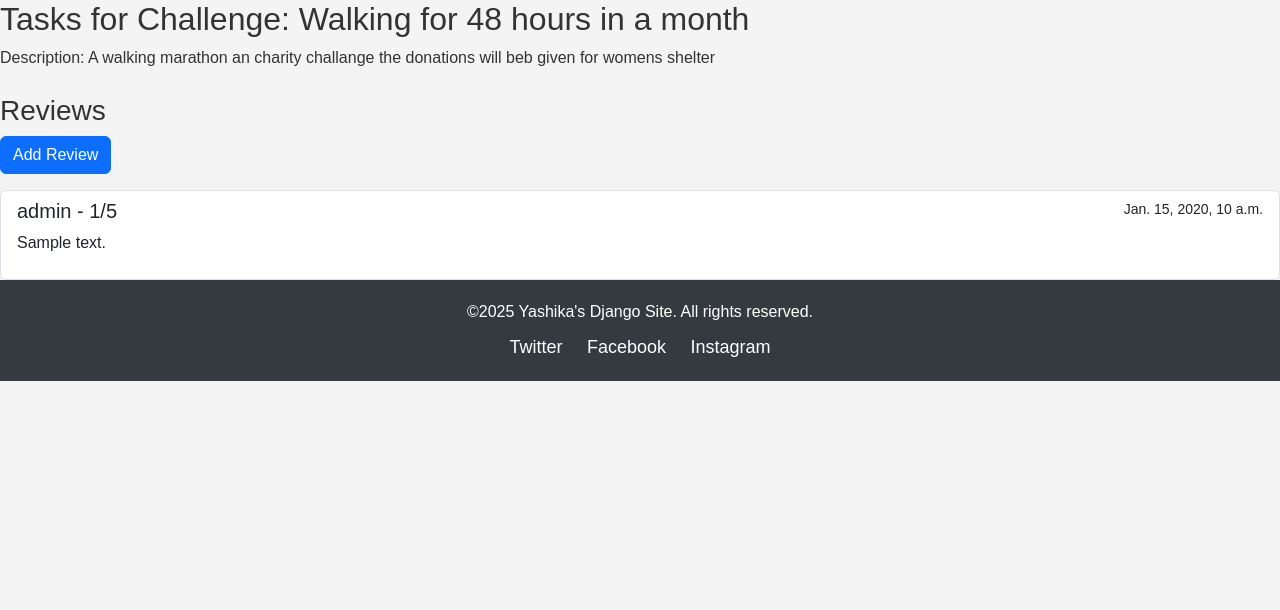
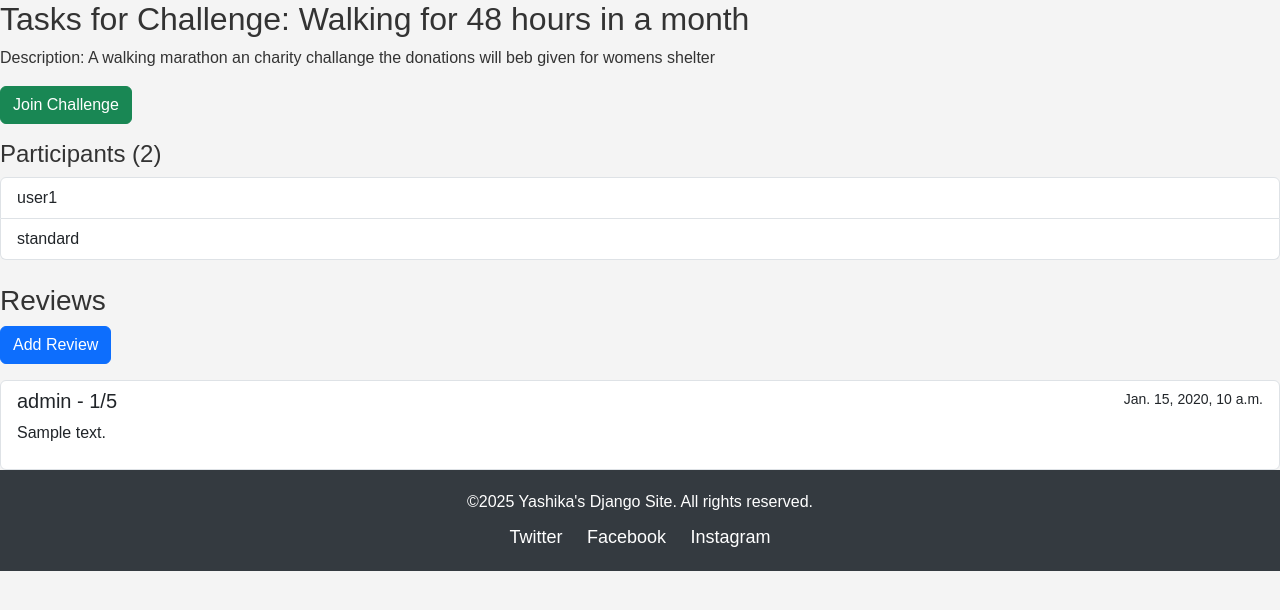
Before and after one commit to B00150149/B00150149_WebFrameworkDevelopment, a Django app: page /challengeTaskList/1/ in a window 1280 px wide. Shown: the part 67-677 px from the top of the page. Run offline with Django 5.2, Linux system fonts and the light colour scheme; data comes from the database, SQL or seed files in the repository; both versions use the stored data as it was after the commit; tables that the repository leaves empty hold one stand-in row (values such as "Sample post").

Commit message:
adding challange participant table
1) adding challenge participant in model.py so the particular viewer joining particular challenge is recorded
2) challengeList.html: adding to view it in front end
3) Views.py: adding it to challengelastlist so the particular challenge gets the particular user
4) adding its path urls

```diff
--- a/LeisureProject/leisureProjects/models.py
+++ b/LeisureProject/leisureProjects/models.py
@@ -110,3 +110,11 @@ class ChallengeReview(models.Model):
 
     def __str__(self):
         return f'Review by {self.user.username} for {self.challenge.title} ({self.rating}/5)'
+
+class ChallengeParticipant(models.Model):
+    challenge = models.ForeignKey(Challenge, on_delete=models.CASCADE, related_name='participants')
+    user = models.ForeignKey(User, on_delete=models.CASCADE)
+    join_date = models.DateTimeField(auto_now_add=True)
+
+    def __str__(self):
+        return f'{self.user.username} joined {self.challenge.title} on {self.join_date}'
--- a/LeisureProject/leisureProjects/templates/leisureProjects/challengeList.html
+++ b/LeisureProject/leisureProjects/templates/leisureProjects/challengeList.html
@@ -19,6 +19,9 @@
             <h3>{{ challenge.title }}</h3>
             <p><strong>Category:</strong> {{ challenge.age_category }}</p>
             <p><strong>Start:</strong> {{ challenge.start_date }} | <strong>End:</strong> {{ challenge.end_date }}</p>
+            <div class="participant-count">
+                <span class="badge">{{ challenge.participants.count }} participant{{ challenge.participants.count|pluralize }}</span>
+            </div>
         </div>
     </div>
     </a>
--- a/LeisureProject/leisureProjects/templates/leisureProjects/challengeTaskList.html
+++ b/LeisureProject/leisureProjects/templates/leisureProjects/challengeTaskList.html
@@ -5,6 +5,29 @@
 
 <h2>Tasks for Challenge: {{ challenge.title }}</h2>
 <p>Description: {{ challenge.description }}</p>
+
+<div class="challenge-meta mb-4">
+    {% if not is_organizer %}
+        {% if is_participant %}
+            <a href="#" class="btn btn-secondary">Already Joined</a>
+        {% else %}
+            <a href="{% url 'joinChallenge' challenge.id %}" class="btn btn-success">Join Challenge</a>
+        {% endif %}
+    {% endif %}
+
+    <div class="participants-section mt-3">
+        <h4>Participants ({{ participants.count }})</h4>
+        <div class="list-group">
+            {% for participant in participants %}
+            <div class="list-group-item">
+                {{ participant.user.username }}
+            </div>
+            {% empty %}
+            <div class="list-group-item">No participants yet</div>
+            {% endfor %}
+        </div>
+    </div>
+</div>
 
 <div class="mt-4">
     <h3>Reviews</h3>
--- a/LeisureProject/leisureProjects/urls.py
+++ b/LeisureProject/leisureProjects/urls.py
@@ -18,6 +18,7 @@ urlpatterns = [
     path('createChallenge/', views.create_challenge, name='createChallenge'),
     path('challengeList/', views.challenge_list, name='challengeList'),
     path('challengeTaskList/<int:challenge_id>/', views.challenge_taskList, name="challengeTaskList"),
+    path('joinChallenge/<int:challenge_id>/', views.join_challenge, name="joinChallenge"),
     #url for review with challange_id
     path('challenge/<int:challenge_id>/review/', views.create_review, name='createReview'),
     #to create. delete, iscompleted and get user specific to do list
--- a/LeisureProject/leisureProjects/views.py
+++ b/LeisureProject/leisureProjects/views.py
@@ -8,6 +8,7 @@ from django.views.decorators.csrf import csrf_exempt
 #Can only access when logged in
 from django.contrib.auth.decorators import login_required
 from .forms import ProjectForm, TaskForm,  RegisterForm, ChallengeForm , ChallengeReviewForm
+from .models import ChallengeParticipant
 
 
 
@@ -172,13 +173,24 @@ def challenge_list(request):
 def challenge_taskList(request, challenge_id):
     challenge = Challenge.objects.get(id=challenge_id)
     reviews = challenge.reviews.all().order_by('-created_at')
+    participants = challenge.participants.all()
     return render(request, 'leisureProjects/challengeTaskList.html', {
         'challenge': challenge,
         'reviews': reviews,
-        'now': timezone.now()
+        'participants': participants,
+        'now': timezone.now(),
+        'is_participant': request.user.is_authenticated and
+                         challenge.participants.filter(user=request.user).exists()
     })
 
 @login_required
+def join_challenge(request, challenge_id):
+    challenge = Challenge.objects.get(id=challenge_id)
+    # Check if user already joined
+    if not ChallengeParticipant.objects.filter(challenge=challenge, user=request.user).exists():
+        ChallengeParticipant.objects.create(challenge=challenge, user=request.user)
+    return redirect('challengeTaskList', challenge_id=challenge.id)
+
 def create_review(request, challenge_id):
     challenge = Challenge.objects.get(id=challenge_id)
     if request.method == 'POST':
```
Also changed, not shown: LeisureProject/leisureProjects/static/css/projectList.css (+35 -0 lines), LeisureProject/db.sqlite3, LeisureProject/leisureProjects/migrations/0014_challengeparticipant.py (added).
